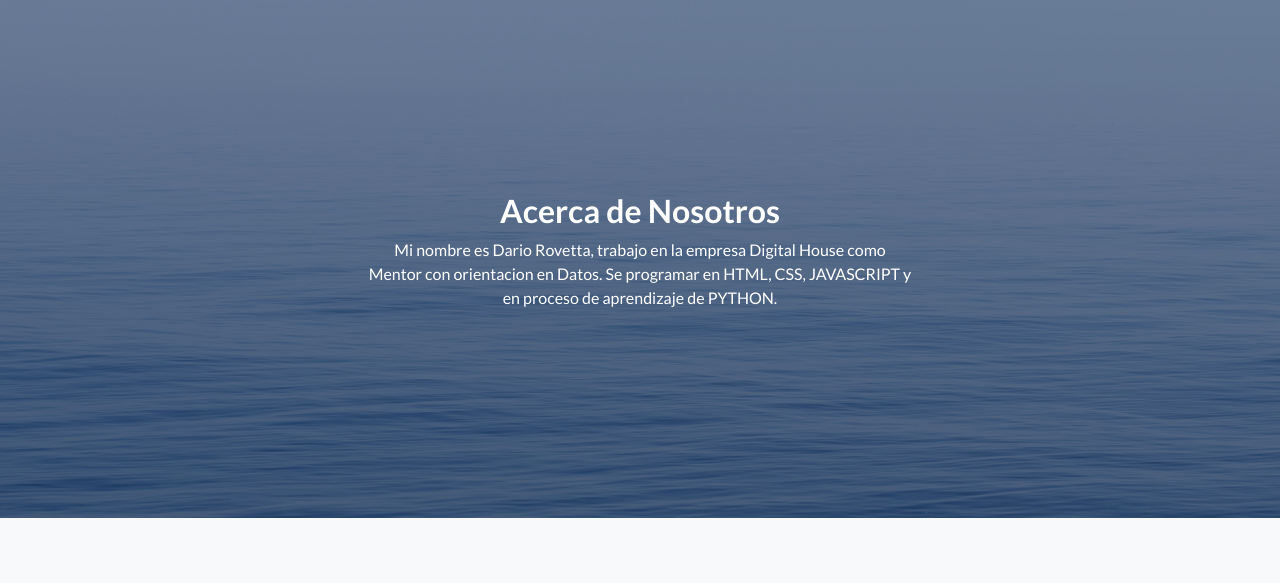
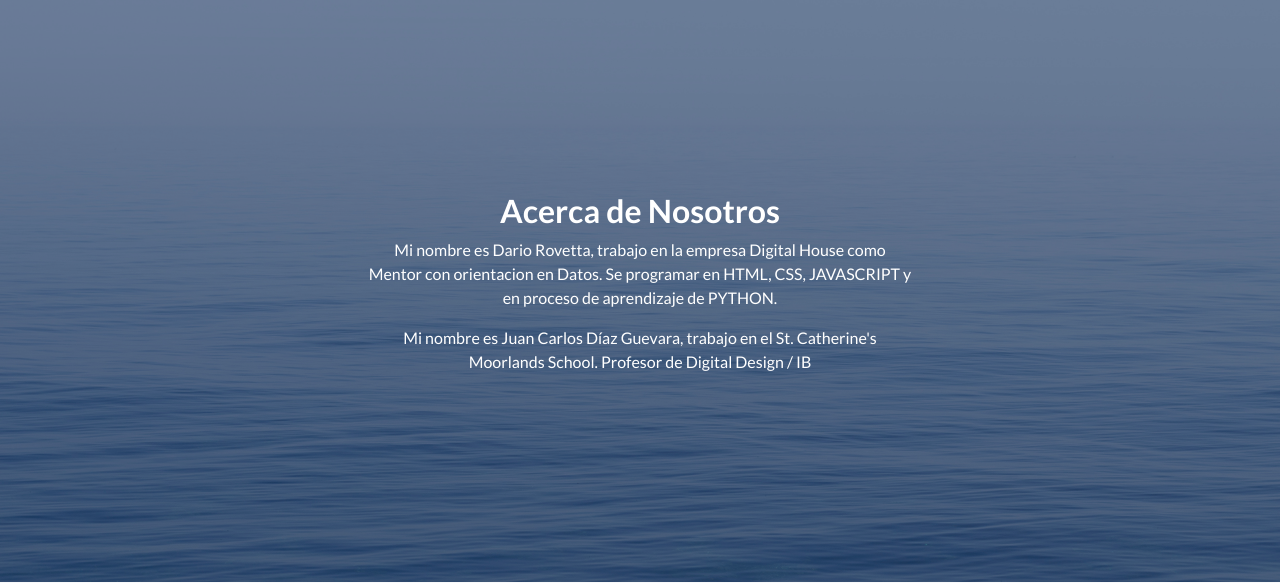
Before and after one commit to dariorovetta/Entrega1-RovettaDario-DiazJuan, a Django app: page /about in a window 1280 px wide. Shown: the part 66-649 px from the top of the page. Run offline with Django 4.2, Linux system fonts and the light colour scheme; some libraries are stand-ins or nearby versions.

Commit message:
Actualizacion

```diff
--- a/appMVT/templates/appMVT/about.html
+++ b/appMVT/templates/appMVT/about.html
@@ -9,5 +9,6 @@
 <p>Mi nombre es Dario Rovetta, trabajo en la empresa Digital House como Mentor con orientacion en Datos.
     Se programar en HTML, CSS, JAVASCRIPT y en proceso de aprendizaje de PYTHON.
 </p>
+<p>Mi nombre es Juan Carlos Díaz Guevara, trabajo en el St. Catherine's Moorlands School. Profesor de Digital Design / IB</p>
 
 {% endblock  %}
--- a/requirements.txt
+++ /dev/null
@@ -1,4 +0,0 @@
-asgiref==3.5.2
-Django==4.1.1
-sqlparse==0.4.3
-tzdata==2022.4
```
Also changed, not shown: README.md.
